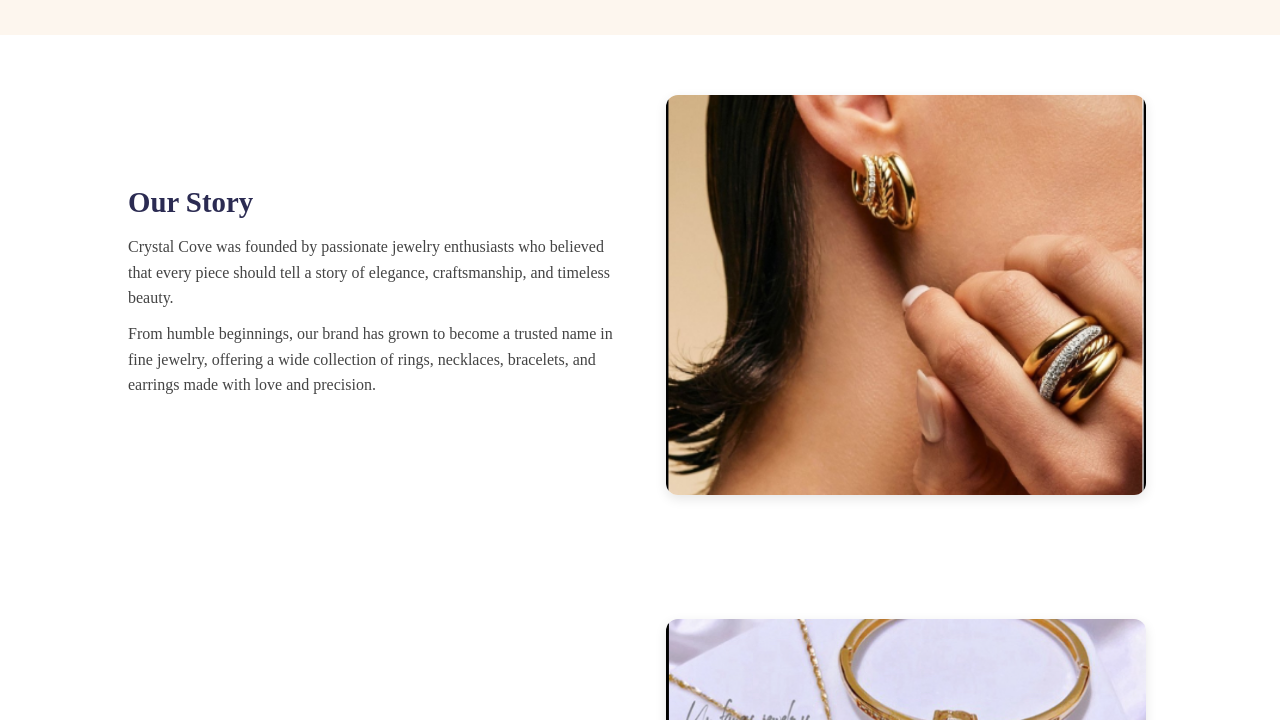
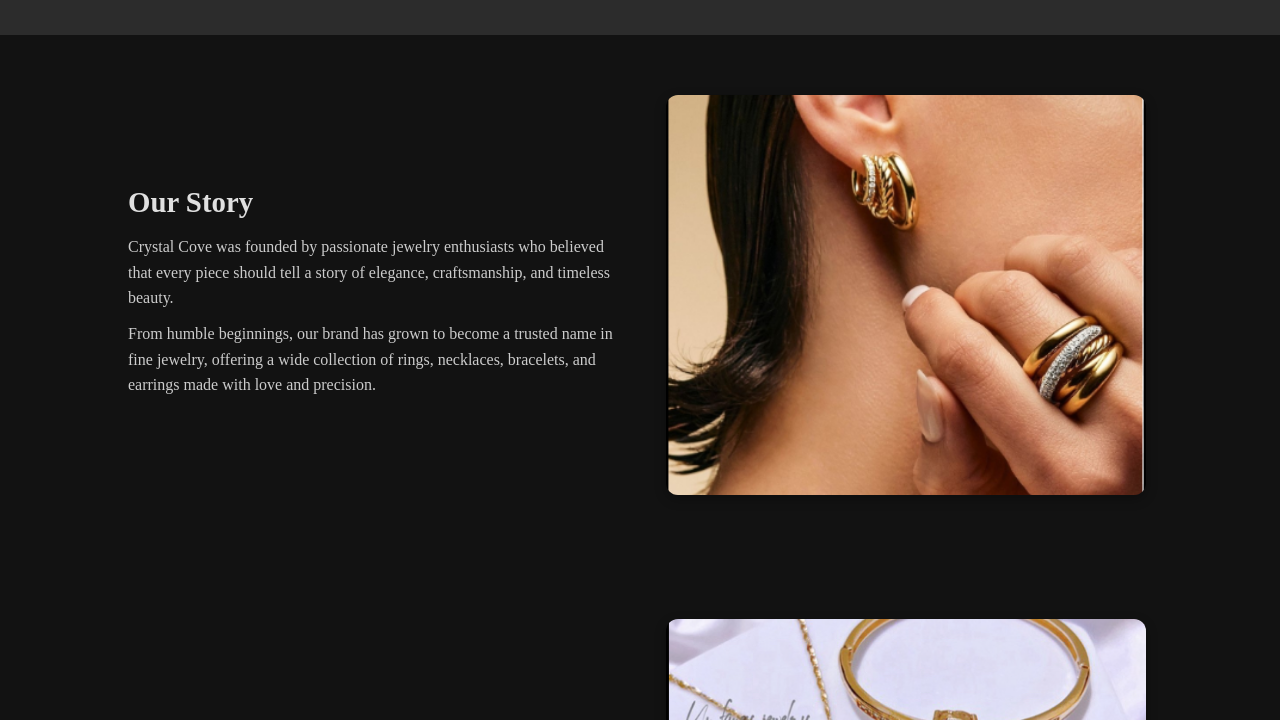
Before and after one commit to aceeshots/Crystal-Cove, a plain HTML site: page about.html in a window 1280 px wide. Shown: the part 224-944 px from the top of the page. Drawn offline with Linux system fonts and the light colour scheme.

Commit message:
about.html

```diff
--- a/about.html
+++ b/about.html
@@ -4,7 +4,7 @@
   <meta charset="UTF-8">
   <meta name="viewport" content="width=device-width, initial-scale=1.0">
   <title>About Us | Crystal Cove</title>
-  <link rel="stylesheet" href="theme/style1.css">
+  <link rel="stylesheet" href="theme/style2.css">
 </head>
 <body>
 
```
